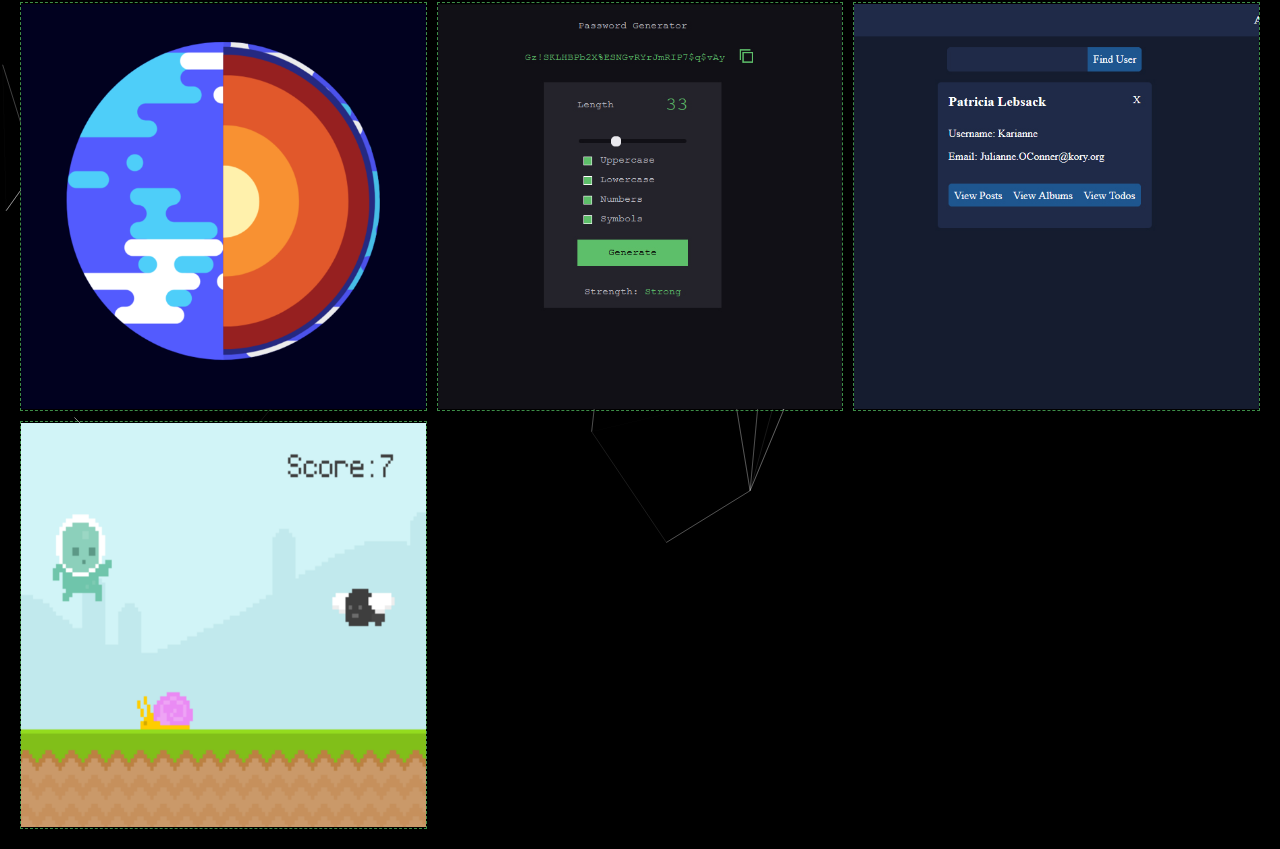
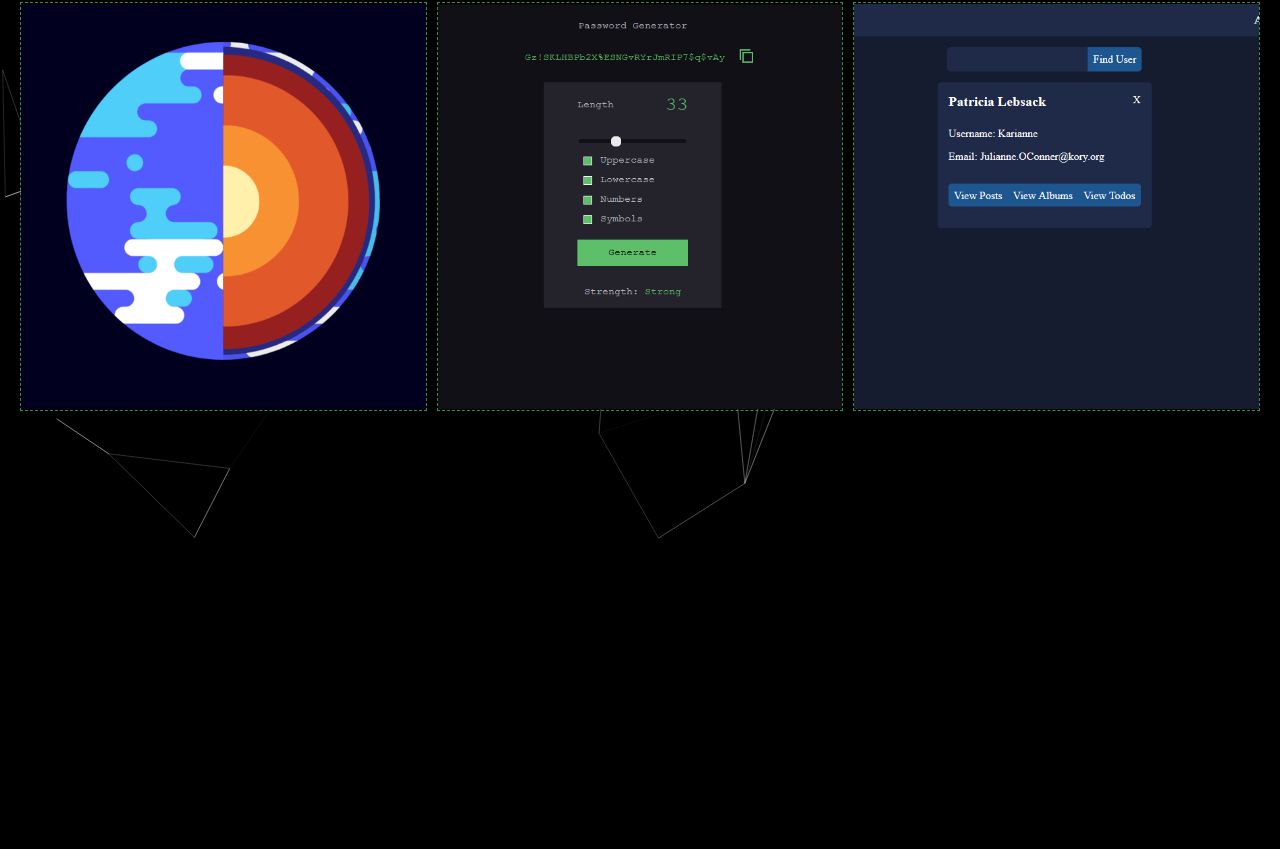
Before and after one commit to pedro-lauro451/projects-page, a React (Create React App) app: page /#/portfolio in a window 1280 px wide. Shown: the part 223-1072 px from the top of the page. After the commit the page ends 800 px from the top, so only its background shows below. Built offline with nearby package versions, Linux system fonts and the light colour scheme.

Commit message:
pygame removed

```diff
--- a/src/Containers/portfolio/index.jsx
+++ b/src/Containers/portfolio/index.jsx
@@ -25,12 +25,6 @@ const portfolioData = [
         name: "Mockup",
         link: "https://pedro-lauro451.github.io/JSONPlaceholder-page/",
         image: imageTwo
-    },
-    {
-        id: 2,
-        name: "Pygame Runner",
-        link: "https://github.com/pedro-lauro451/pygame-runner",
-        image: imageThree
     },
 ];
 
```
